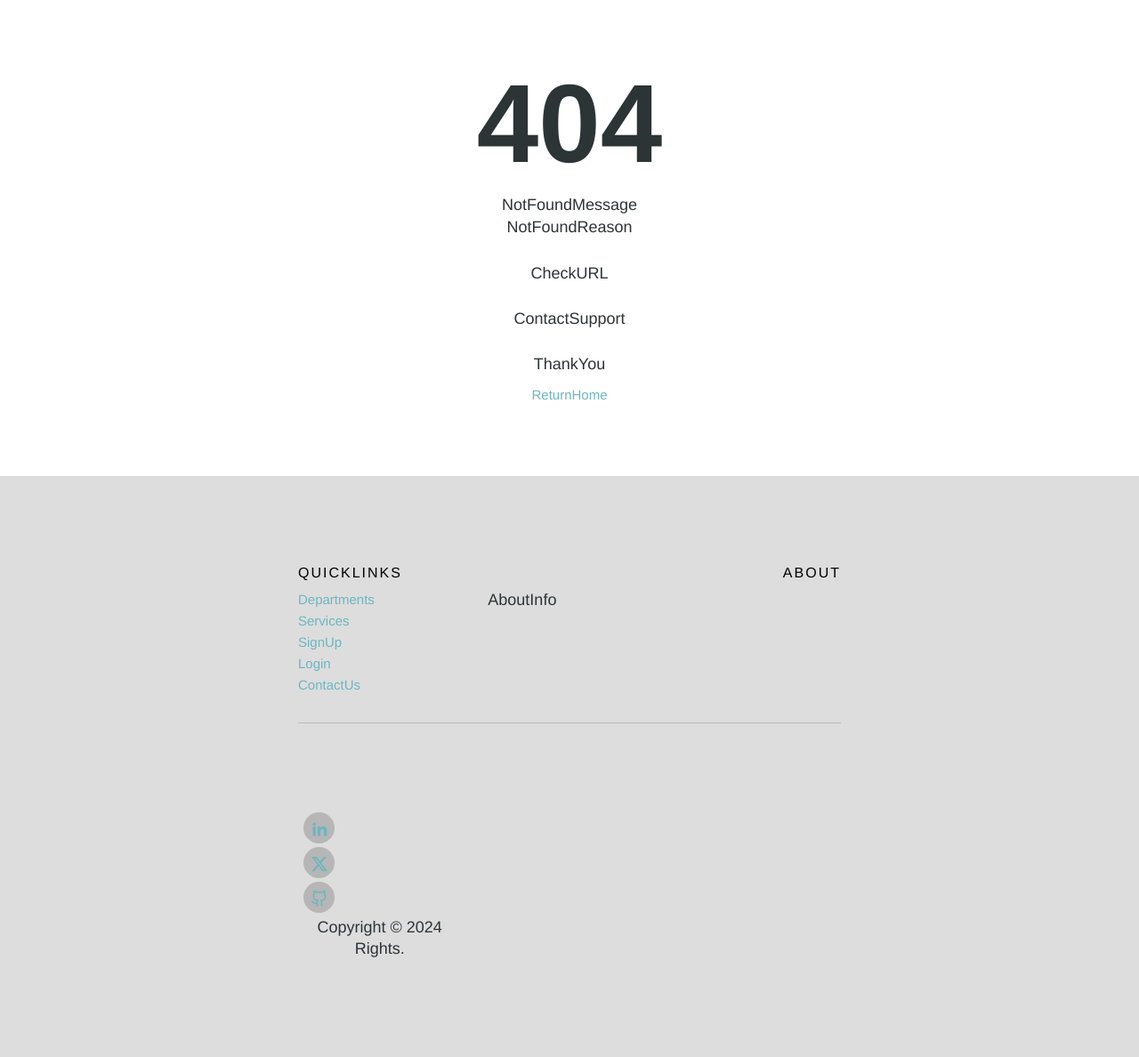
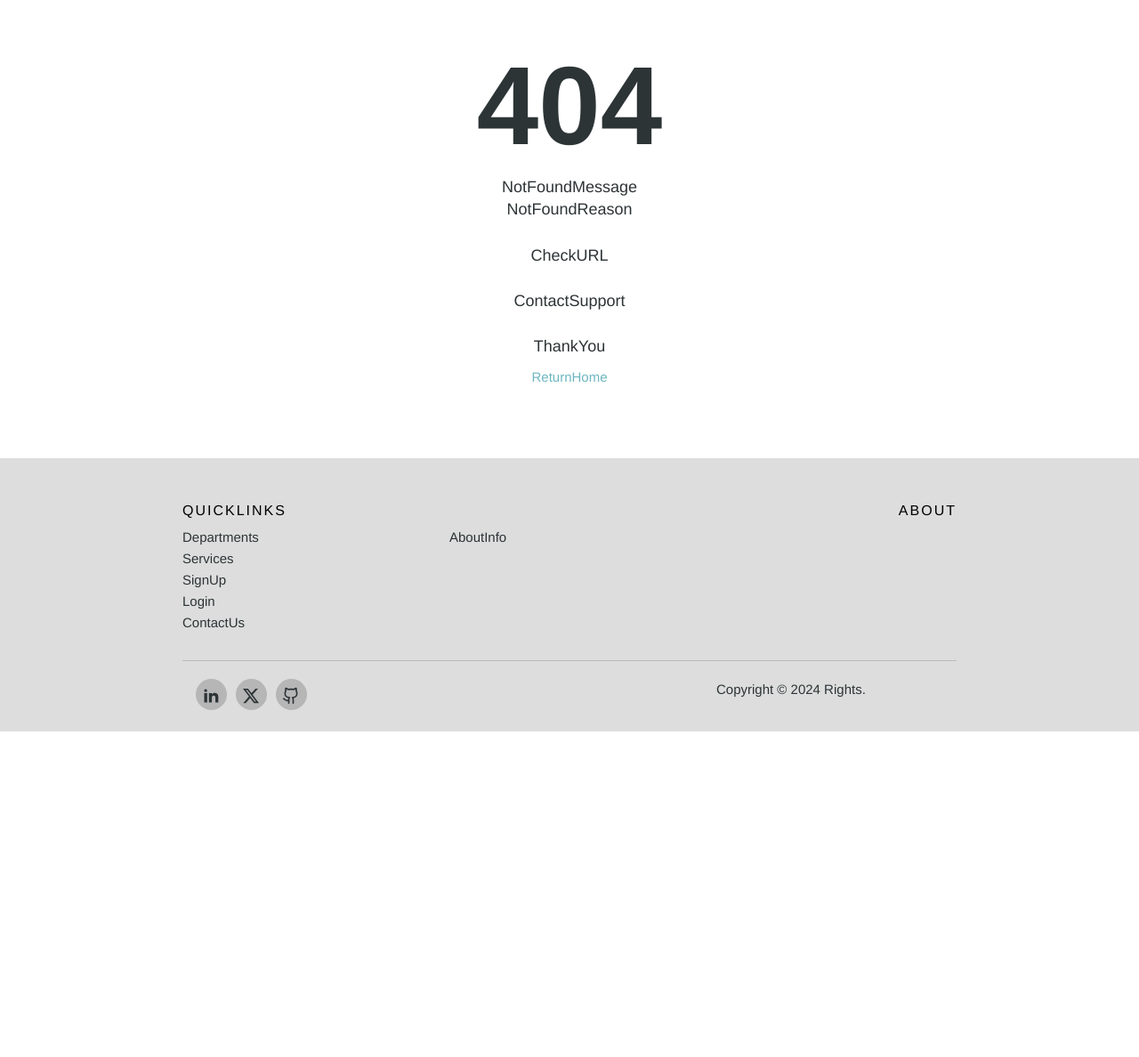
Before and after one commit to uosyph/GovServicesPortal, a Flask app: template templates/404.html in a window 1280 px wide. Shown: the part 100-1288 px from the top of the page at 89% size. After the commit the page ends 922 px from the top, so only its background shows below. Run offline with Flask 3, Linux system fonts and the light colour scheme; the template is opened without the code that fills it, so the values that code supplies are empty; parts of the project's set-up code (start-up, migrations or seed data) failed here and were passed over; some libraries are stand-ins or nearby versions.

Commit message:
[fix] Footer in 404 page

```diff
--- a/static/styles/404.css
+++ b/static/styles/404.css
@@ -1,4 +1,4 @@
-.container {
+.container-not-found {
 	margin: auto;
 	margin-top: 50px;
 	margin-bottom: 80px;
@@ -7,22 +7,22 @@
 	color: #2d3436;
 }
 
-.container h2 {
+.container-not-found h2 {
 	font-size: 125px;
 	font-weight: 800;
 }
 
-.container p {
+.container-not-found p {
 	font-size: 18px;
 	margin-bottom: 10px;
 }
 
-.container a {
+.container-not-found a {
 	font-size: 15px;
 	color: #6db6c0;
 	transition: 0.3s ease;
 }
 
-.container a:hover {
+.container-not-found a:hover {
 	color: #6db6c0ad;
 }
--- a/templates/404.html
+++ b/templates/404.html
@@ -10,7 +10,7 @@
 {% endblock %}
 
 {% block body %}
-<div class="container">
+<div class="container-not-found">
     <h2>404</h2>
     <p>
         {{ _('NotFoundMessage') }}<br>
```
